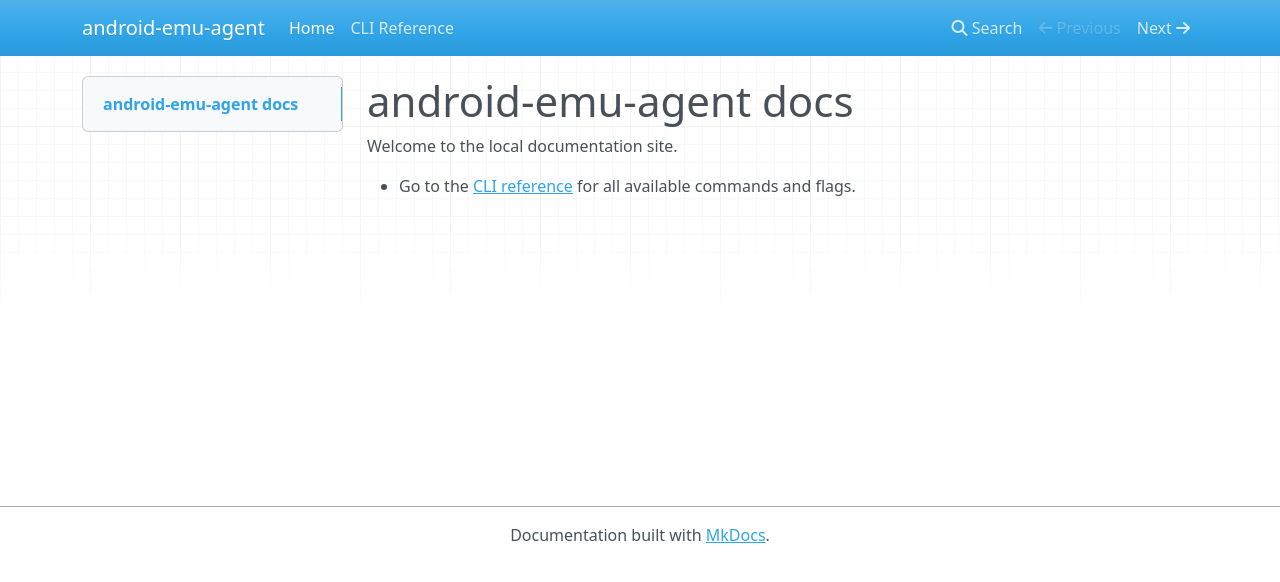
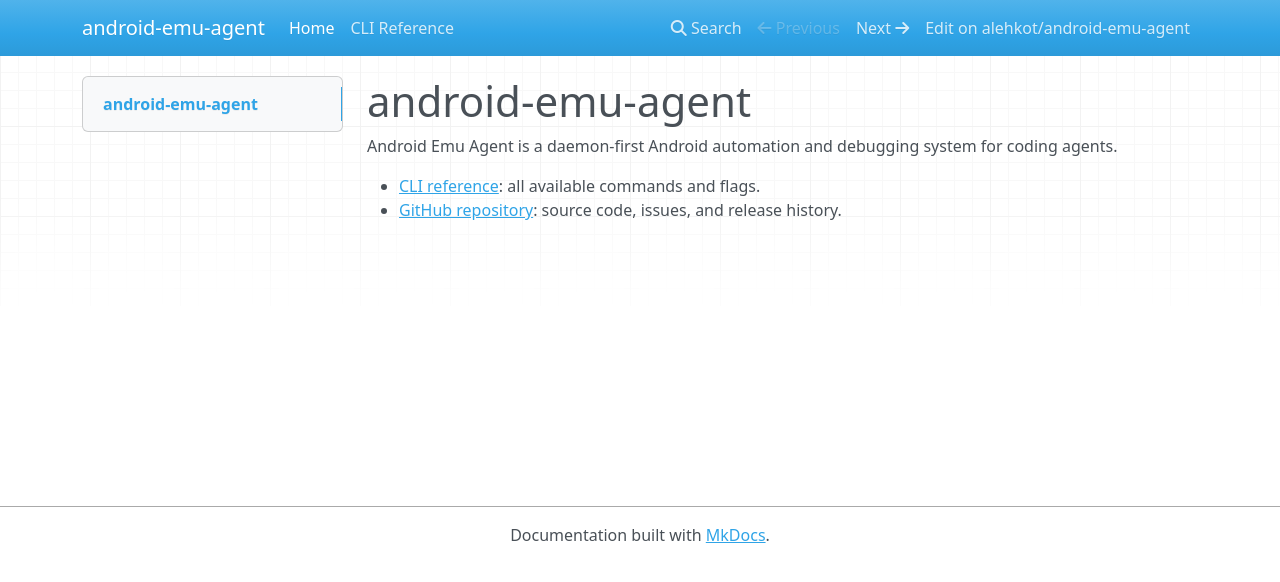
Before and after one commit to alehkot/android-emu-agent, an MkDocs documentation site: the page built from docs/index.md, in a window 1280 px wide. Shown: the top 582 px of the page. Built offline with MkDocs 1.6.1, drawn with Linux system fonts in a browser that asks for light colours; nearby versions of some CDN libraries.

Commit message:
docs: add GitHub Pages deployment

```diff
--- a/docs/index.md
+++ b/docs/index.md
@@ -1,5 +1,7 @@
-# android-emu-agent docs
+# android-emu-agent
 
-Welcome to the local documentation site.
+Android Emu Agent is a daemon-first Android automation and debugging system for coding agents.
 
-- Go to the [CLI reference](reference.md) for all available commands and flags.
+- [CLI reference](reference.md): all available commands and flags.
+- [GitHub repository](https://github.com/alehkot/android-emu-agent): source code, issues, and
+  release history.
--- a/mkdocs.yml
+++ b/mkdocs.yml
@@ -1,4 +1,7 @@
 site_name: android-emu-agent
+site_url: https://alehkot.github.io/android-emu-agent/
+repo_url: https://github.com/alehkot/android-emu-agent
+repo_name: alehkot/android-emu-agent
 nav:
   - Home: index.md
   - CLI Reference: reference.md
--- a/pyproject.toml
+++ b/pyproject.toml
@@ -23,6 +23,7 @@ dependencies = [
 
 [project.urls]
 Homepage = "https://github.com/alehkot/android-emu-agent"
+Documentation = "https://alehkot.github.io/android-emu-agent/"
 
 [project.optional-dependencies]
 dev = [
```
Also changed, not shown: README.md (+4 -0 lines), 1 other file.
